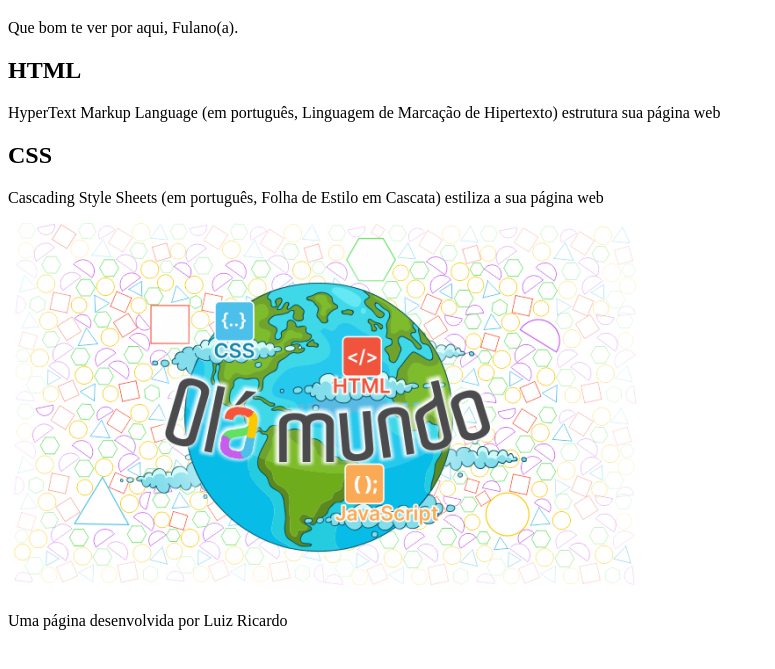
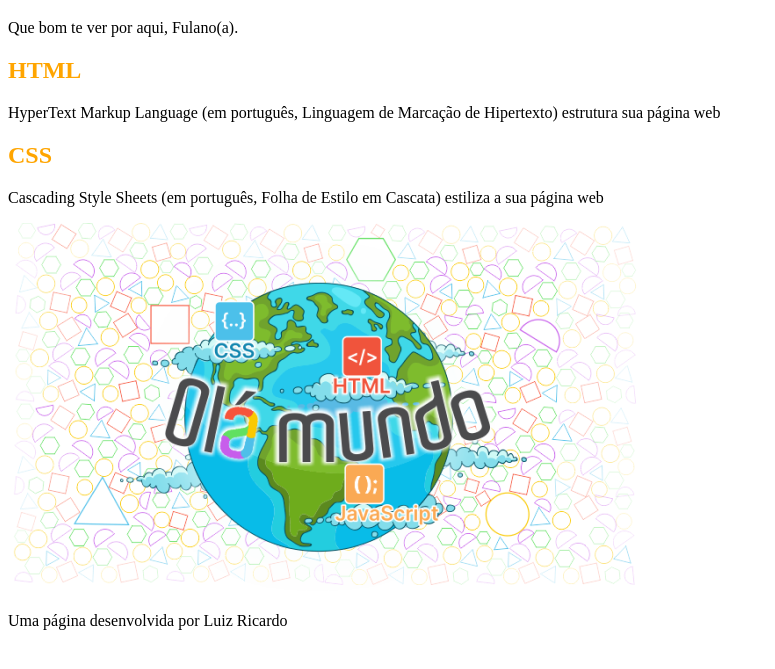
Before and after one commit to luizricardo1004/hello_world, a plain HTML site: page index.html in a window 1280 px wide. Shown: the part 61-730 px from the top of the page, without its empty margins (0-775 px from the left). Drawn offline with Linux system fonts and the light colour scheme.

Commit message:
estilo h2

```diff
--- a/index.html
+++ b/index.html
@@ -4,6 +4,7 @@
     <meta charset="UTF-8">
     <meta name="viewport" content="width=device-width, initial-scale=1.0">
     <title>Hello World</title>
+    <link rel="stylesheet" href="style.css">
 </head>
 <body>
     <header>
@@ -13,7 +14,7 @@
     </header>
 
     <section>
-        <h2>HTML</h2>
+        <h2 >HTML</h2>
         <p>HyperText Markup Language (em português, Linguagem de Marcação de Hipertexto) estrutura sua página web</p>
 
         <h2>CSS</h2>
--- /dev/null
+++ b/style.css
@@ -0,0 +1,3 @@
+h2{
+    color:orange;
+}
```
